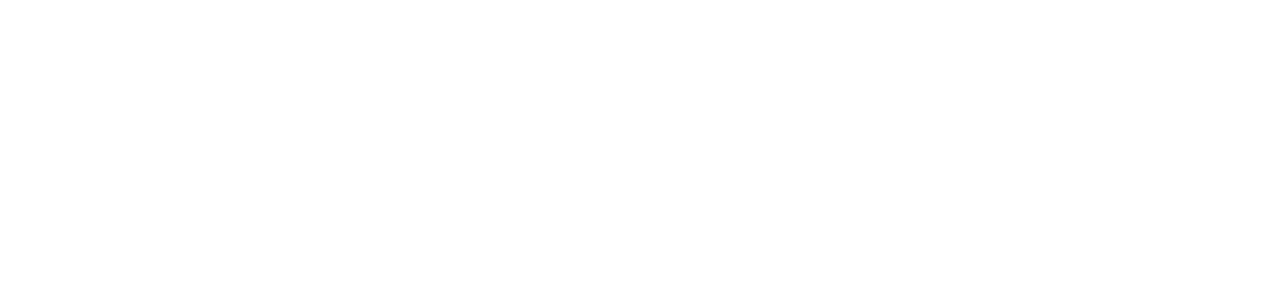
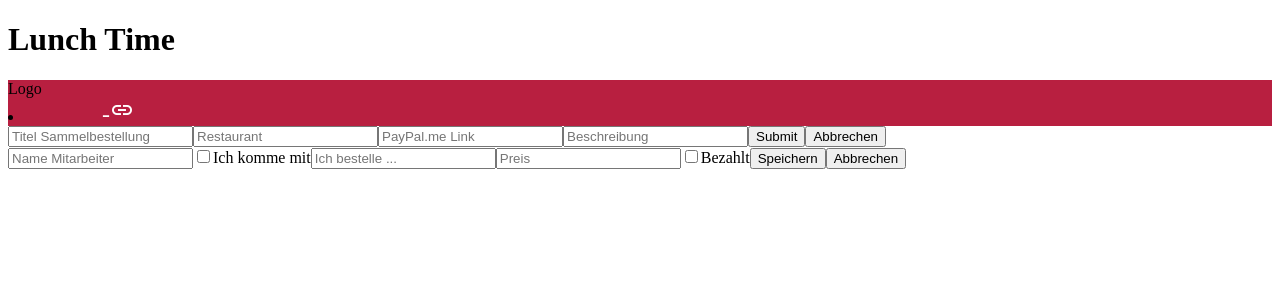
Before and after one commit to e-Ribbit/Lunch_Time_SPA, an Angular app in the folder Lunch_Time/: page / in a window 1280 px wide. Shown: the top 300 px of the page. Built offline with nearby package versions, Linux system fonts and the light colour scheme.

Commit message:
rebuild reactive forms

```diff
--- a/Lunch_Time/src/app/app.component.html
+++ b/Lunch_Time/src/app/app.component.html
@@ -1,2 +1,5 @@
 <h1>Lunch Time</h1>
 <app-navbar></app-navbar>
+<app-list-entry></app-list-entry>
+<app-form-create-order></app-form-create-order>
+<app-form-place-order></app-form-place-order>
--- a/Lunch_Time/src/app/app.module.ts
+++ b/Lunch_Time/src/app/app.module.ts
@@ -1,5 +1,6 @@
 import { NgModule } from '@angular/core';
 import { BrowserModule } from '@angular/platform-browser';
+import { ReactiveFormsModule } from '@angular/forms';
 
 import { AppRoutingModule } from './app-routing.module';
 import { AppComponent } from './app.component';
@@ -22,7 +23,8 @@ import { ListEntryDetailedComponent } from './list-entry-detailed/list-entry-det
   ],
   imports: [
     BrowserModule,
-    AppRoutingModule
+    AppRoutingModule,
+    ReactiveFormsModule,
   ],
   providers: [],
   bootstrap: [AppComponent]
--- a/Lunch_Time/src/app/form-create-order/form-create-order.component.html
+++ b/Lunch_Time/src/app/form-create-order/form-create-order.component.html
@@ -1,9 +1,12 @@
-<p>form-create-order works!</p>
-<form class="create-order">
-    <input type="text" id="title" name="title" placeholder="Titel Sammelbestellung">
-    <input type="text" id="restaurant" name="restaurant" placeholder="Restaurant">
-    <input type="text" id="paypal" name="paypal" placeholder="PayPal.me Link">
-    <input type="text" id="description" name="description" placeholder="Beschreibung">
-    <input type="submit" value="Speichern"></input>
-    <button id="cancel">Abbrechen</button>
-</form>
+<div class="form-container">
+        <form class="create-order" [formGroup]="createOrder" (ngSubmit)="onSubmit()">
+            <div class="form-group">
+                <input type="text" id="name" formControlName="name" placeholder="Titel Sammelbestellung">
+                <input type="text" id="restaurant" formControlName="restaurant" placeholder="Restaurant">
+                <input type="text" id="paypal" formControlName="paypal" placeholder="PayPal.me Link">
+                <input type="text" id="description" name="formControlName" placeholder="Beschreibung">
+                <button type="submit" class="btn btn-success" value="Submit">Submit</button>
+                <button type="button" class="btn btn-cancel">Abbrechen</button>
+            </div>
+        </form>
+</div>
--- a/Lunch_Time/src/app/form-create-order/form-create-order.component.ts
+++ b/Lunch_Time/src/app/form-create-order/form-create-order.component.ts
@@ -1,10 +1,26 @@
-import { Component } from '@angular/core';
+import { Component, OnInit } from '@angular/core';
+import { FormGroup, FormControl, Validators } from '@angular/forms';
 
 @Component({
   selector: 'app-form-create-order',
   templateUrl: './form-create-order.component.html',
-  styleUrls: ['./form-create-order.component.scss']
+  styleUrls: ['./form-create-order.component.scss'],
 })
-export class FormCreateOrderComponent {
+export class FormCreateOrderComponent implements OnInit {
+  title = 'CreateOrderForm';
+  createOrder!: FormGroup;
 
+  ngOnInit() {
+    this.createOrder = new FormGroup({
+      name: new FormControl(null, Validators.required),
+      restaurant: new FormControl(null, Validators.required),
+      paypal: new FormControl(null),
+      description: new FormControl(null, Validators.required),
+    });
+  }
+  submitted = false;
+  onSubmit() {
+    this.submitted = true;
+    console.log(this.createOrder);
+  }
 }
--- a/Lunch_Time/src/app/form-place-order/form-place-order.component.html
+++ b/Lunch_Time/src/app/form-place-order/form-place-order.component.html
@@ -1,12 +1,13 @@
-<p>form-place-order works!</p>
-<form class="create-order">
-    <input type="text" id="name" name="name" placeholder="Name Mitarbeiter">
-    <input type="checkbox" id="companion" name="companion" value="companion">
-    <label for="companion">Ich komme mit</label>
-    <input type="text" id="order" name="order" placeholder="Ich bestelle ...">
-    <input type="text" id="price" name="price" placeholder="Preis">
-    <input type="checkbox" id="paid" name="paid" value="paid">
-    <label for="paid">Bezahlt</label>
-    <input type="submit" value="Speichern"></input>
-    <button id="cancel">Abbrechen</button>
-</form>
+<div class="form-container">
+    <form class="place-order" [formGroup]="placeOrder" (ngSubmit)="onSubmit()">
+        <input type="text" id="name" formControlName="name" placeholder="Name Mitarbeiter">
+        <input type="checkbox" id="companion" name="companion" value="companion">
+        <label for="companion">Ich komme mit</label>
+        <input type="text" id="order" formControlName="order" placeholder="Ich bestelle ...">
+        <input type="text" id="price" formControlName="price" placeholder="Preis">
+        <input type="checkbox" id="paid" formControlName="paid" value="paid">
+        <label for="paid">Bezahlt</label>
+        <input type="submit" value="Speichern" />
+        <button type="button" id="cancel">Abbrechen</button>
+    </form>
+</div>
--- a/Lunch_Time/src/app/form-place-order/form-place-order.component.ts
+++ b/Lunch_Time/src/app/form-place-order/form-place-order.component.ts
@@ -1,10 +1,27 @@
-import { Component } from '@angular/core';
+import { Component, OnInit } from '@angular/core';
+import { FormGroup, FormControl, Validators } from '@angular/forms';
 
 @Component({
   selector: 'app-form-place-order',
   templateUrl: './form-place-order.component.html',
-  styleUrls: ['./form-place-order.component.scss']
+  styleUrls: ['./form-place-order.component.scss'],
 })
-export class FormPlaceOrderComponent {
+export class FormPlaceOrderComponent implements OnInit {
+  title = 'PlaceOrderForm';
+  placeOrder!: FormGroup;
 
+  ngOnInit() {
+    this.placeOrder = new FormGroup({
+      name: new FormControl(null, Validators.required),
+      companion: new FormControl(null),
+      order: new FormControl(null, Validators.required),
+      price: new FormControl(null),
+      paid: new FormControl(null),
+    });
+  }
+  submitted = false;
+  onSubmit() {
+    this.submitted = true;
+    console.log(this.placeOrder);
+  }
 }
--- a/Lunch_Time/src/app/list-entry-detailed/list-entry-detailed.component.ts
+++ b/Lunch_Time/src/app/list-entry-detailed/list-entry-detailed.component.ts
@@ -1,10 +1,14 @@
-import { Component } from '@angular/core';
+import { Component, OnInit } from '@angular/core';
 
 @Component({
   selector: 'app-list-entry-detailed',
   templateUrl: './list-entry-detailed.component.html',
   styleUrls: ['./list-entry-detailed.component.scss']
 })
-export class ListEntryDetailedComponent {
+export class ListEntryDetailedComponent implements OnInit {
 
+
+  ngOnInit(): void {
+
+  }
 }
--- a/Lunch_Time/src/app/list-entry/list-entry.component.html
+++ b/Lunch_Time/src/app/list-entry/list-entry.component.html
@@ -1 +1,15 @@
-<p>list-entry works!</p>
+<!-- <div class="row">
+    <div class="col-xs-9">{{ model.name }}</div>
+</div>
+<div class="row">
+    <div class="col-xs-9">{{ model.restaurant }}</div>
+</div>
+<div class="row">
+    <div class="col-xs-9">{{ model.paypal }}</div>
+</div>
+<div class="row">
+    <div class="col-xs-3">Bestellung:</div>
+    <div class="col-xs-9">{{ model.description }}</div>
+</div>
+<br>
+<button type="button" class="btn btn-primary" (click)="submitted=false">Edit</button> -->
--- a/Lunch_Time/src/app/list-entry/list-entry.component.ts
+++ b/Lunch_Time/src/app/list-entry/list-entry.component.ts
@@ -1,4 +1,5 @@
 import { Component } from '@angular/core';
+import { ListEntry } from '../entities/list-entry';
 
 @Component({
   selector: 'app-list-entry',
@@ -6,6 +7,11 @@ import { Component } from '@angular/core';
   styleUrls: ['./list-entry.component.scss']
 })
 export class ListEntryComponent {
-
-
+  listEntry: ListEntry = {
+    id: 1,
+    name: "Tonis Sammelbestellung",
+    restaurant: "Pizzeria Bella Italia",
+    paypal: "paypal.me",
+    description: "Lorem Ipsum",
+  };
 }
--- a/Lunch_Time/src/app/main-list/main-list.component.html
+++ b/Lunch_Time/src/app/main-list/main-list.component.html
@@ -1,9 +1,9 @@
 <p>main-list works!</p>
 <ul class="entries">
-    <li *ngFor="let entry of entries">
+    <!-- <li *ngFor="let entry of entries"> -->
         <button type="button">
-            <span class="order-name">{{#}}</span>
-            <span class="employee-name">{{#}}</span>
+            <span class="order-name">#</span>
+            <span class="employee-name">#</span>
         </button>
-    </li>
+    <!-- </li> -->
 </ul>
--- a/Lunch_Time/src/app/main-list/main-list.component.ts
+++ b/Lunch_Time/src/app/main-list/main-list.component.ts
@@ -1,10 +1,15 @@
-import { Component } from '@angular/core';
+import { Component, OnInit } from '@angular/core';
+import { ListEntryComponent } from '../list-entry/list-entry.component';
 
 @Component({
   selector: 'app-main-list',
   templateUrl: './main-list.component.html',
   styleUrls: ['./main-list.component.scss']
 })
-export class MainListComponent {
+export class MainListComponent implements OnInit {
+//  entries = ListEntryComponent[];
+  ngOnInit(): void {
+
+  }
 
 }
```
Also changed, not shown: Lunch_Time/src/app/entities/list-entry.ts (+8 -4 lines).
